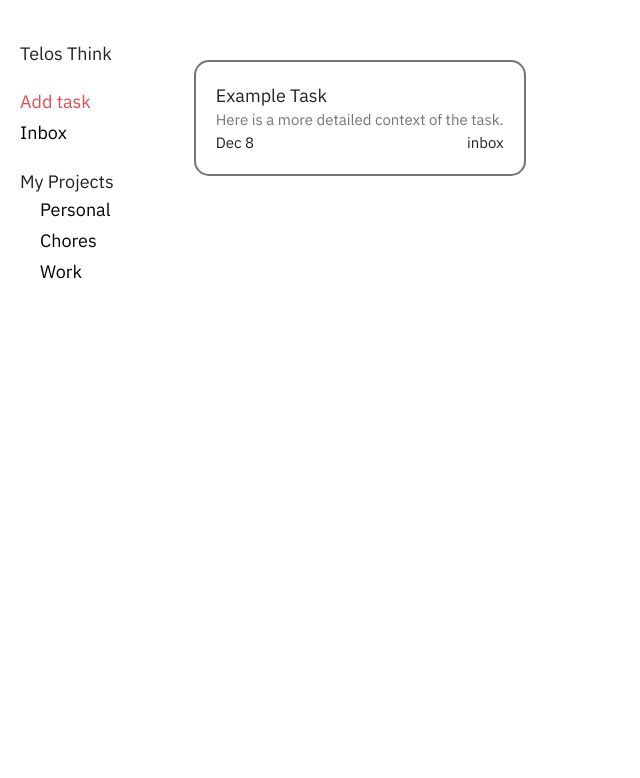
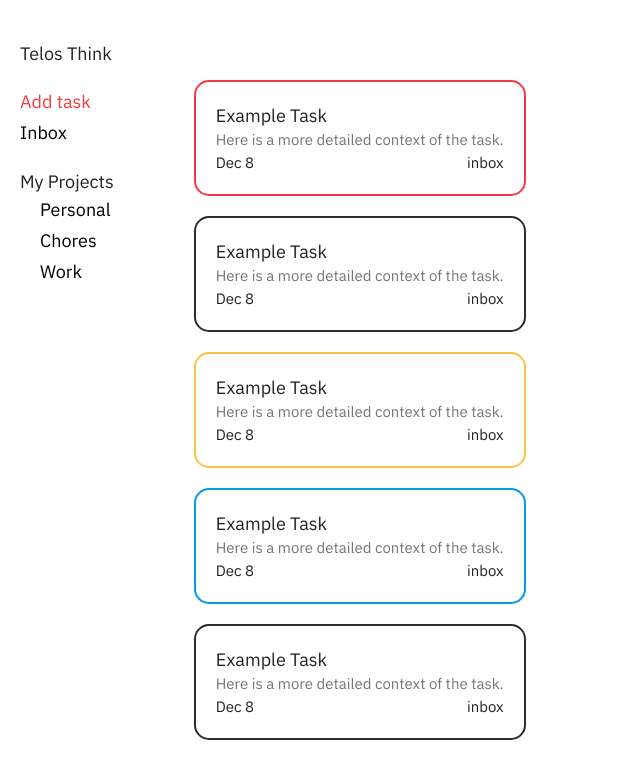
Before and after one commit to AntonyOtero/odin-todo, a website built with webpack: page src/template.html in a window 1280 px wide. Shown: the whole page, without its empty margins (0-640 px from the left). Built offline with nearby package versions, Linux system fonts and the light colour scheme.

Commit message:
style: Change task border color according to priority

```diff
--- a/src/components/App.js
+++ b/src/components/App.js
@@ -9,6 +9,42 @@ export default class App {
                 description: "Here is a more detailed context of the task.",
                 dueDate: "Dec 8",
                 priority: "P1",
+                project: "inbox",
+                completed: false,
+            },
+            {
+                id: crypto.randomUUID(),
+                title: "Example Task",
+                description: "Here is a more detailed context of the task.",
+                dueDate: "Dec 8",
+                priority: "P4",
+                project: "inbox",
+                completed: false,
+            },
+            {
+                id: crypto.randomUUID(),
+                title: "Example Task",
+                description: "Here is a more detailed context of the task.",
+                dueDate: "Dec 8",
+                priority: "P2",
+                project: "inbox",
+                completed: false,
+            },
+            {
+                id: crypto.randomUUID(),
+                title: "Example Task",
+                description: "Here is a more detailed context of the task.",
+                dueDate: "Dec 8",
+                priority: "P3",
+                project: "inbox",
+                completed: false,
+            },
+            {
+                id: crypto.randomUUID(),
+                title: "Example Task",
+                description: "Here is a more detailed context of the task.",
+                dueDate: "Dec 8",
+                priority: "P4",
                 project: "inbox",
                 completed: false,
             },
--- a/src/components/TodoItem.js
+++ b/src/components/TodoItem.js
@@ -5,7 +5,7 @@ export default class TodoItem {
 
     render() {
         const li = document.createElement("li");
-        li.classList.add("task");
+        li.classList.add("task", this.todo.priority);
 
         const title = document.createElement("div");
         title.classList.add("title");
--- a/src/main.css
+++ b/src/main.css
@@ -14,11 +14,17 @@
     --font-small: 0.833rem;
     --font-xsmall: 0.694rem;
     --color-copy: #222222;
+    --color-bg: #fff;
+    --color-p1: #F03A47;
+    --color-p2: #FFC145;
+    --color-p3: #009DDC;
+    --color-p4: #2A2D34;
 }
 
 body {
     display: flex;
     color: var(--color-copy);
+    background-color: var(--color-bg);
 }
 
 nav {
@@ -37,7 +43,7 @@ nav .btn {
 }
 
 #add-task {
-    color: #e84855;
+    color: var(--color-p1);
 }
 
 #projects .btn {
@@ -51,7 +57,7 @@ nav .btn {
 .task {
     width: max-content;
     padding: 20px;
-    border: 2px solid #757575;
+    margin: 20px 0;
     border-radius: 15px;
 }
 
@@ -75,3 +81,19 @@ nav .btn {
     border: none;
     cursor: pointer;
 }
+
+.P1 {
+    border: 2px solid var(--color-p1);
+}
+
+.P2 {
+    border: 2px solid var(--color-p2);
+}
+
+.P3 {
+    border: 2px solid var(--color-p3);
+}
+
+.P4 {
+    border: 2px solid var(--color-p4);
+}
```
